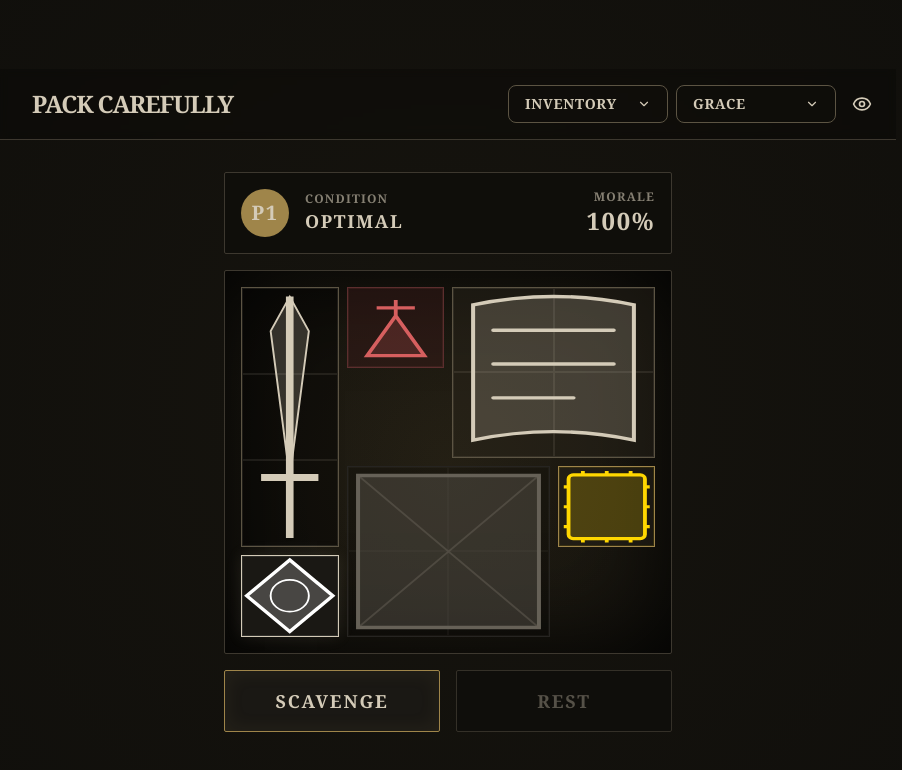
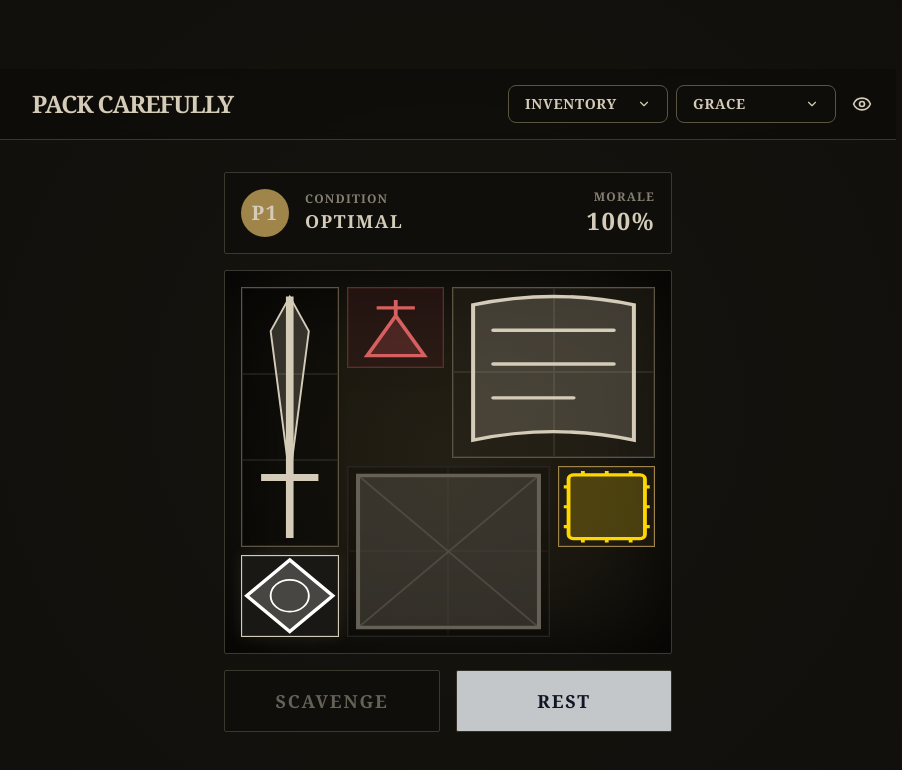
Before and after one commit to Samuel-Morgan-Tyghe/pack-carefully-competition, a React (Vite) app: page / in a window 1280 px wide. Shown: the top 770 px of the page, without its empty margins (192-1094 px from the left). Built offline with nearby package versions, Linux system fonts and the light colour scheme.

Commit message:
fix: restore missing dropdown and use generics to avoid any type

```diff
--- a/src/App.tsx
+++ b/src/App.tsx
@@ -1,6 +1,6 @@
-import React, { useState, useEffect } from 'react';
+import React, { useState } from 'react';
 import { motion, AnimatePresence } from 'framer-motion';
-import { Flame, Activity, Skull, Shield, Sword, Eye, Zap, Gem, ChevronDown, Check, Swords, Info, Layout, Backpack } from 'lucide-react';
+import { Flame, Activity, Skull, Shield, Sword, Eye, Zap, Gem, ChevronDown, Check } from 'lucide-react';
 import clsx from 'clsx';
 
 type Theme = 'ELDEN' | 'HADES' | 'PERSONA' | 'CURSED' | 'CYBER' | 'ARCTIC' | 'AUTOMATA' | 'PHANTOM' | 'BRUTALIST' | 'VAPOR' | 'NOIR' | 'PAPER' | 'TERMINAL' | 'CANDY' | 'STEAM' | 'GLASS' | 'MIDNIGHT' | 'ROYAL' | 'WIREFRAME';
@@ -601,21 +601,22 @@ function ItemGraphic({ id, theme }: { id: string; theme: Theme }) {
 
 // --- Components ---
 
-function Dropdown({
+function Dropdown<T extends string>({
   value,
   options,
   onChange,
   theme,
   label
 }: {
-  value: string;
+  value: T;
   options: { id: string; label: string }[];
-  onChange: (val: any) => void;
+  onChange: (val: T) => void;
   theme: Theme;
   label?: string
 }) {
   const [isOpen, setIsOpen] = useState(false);
-  const currentTheme = themes[theme];
+  // Remove unused currentTheme variable
+  // const currentTheme = themes[theme];
 
   return (
     <div className="relative z-[9999]">
@@ -1139,14 +1140,14 @@ function App() {
                    theme === 'PAPER' ? "bg-[#ff9999] text-white border-2 border-[#ff7777] shadow-md -rotate-1" :
                    theme === 'TERMINAL' ? "bg-black border border-[#00ff00] text-[#00ff00] hover:bg-[#003300]" :
                    theme === 'CANDY' ? "bg-[#ff69b4] text-white rounded-xl shadow-[0_4px_0_#d63384]" :
-                   theme === 'GLASS' ? "bg-white/20 backdrop-blur-md border border-white/30 text-white" :
-                   theme === 'MIDNIGHT' ? "bg-[#4338ca] text-white shadow-[0_0_20px_#4338ca]" :
-                   theme === 'ROYAL' ? "bg-[#800000] border-2 border-[#ffd700] text-[#ffd700]" :
-                   theme === 'WIREFRAME' ? "bg-transparent border border-black text-black hover:bg-black hover:text-white" :
-                   theme === 'STEAM' ? "bg-[#8b4513] border-2 border-[#cd853f] text-[#ffd700]" :
-                   theme === 'ELDEN' ? "bg-[#1a1814] border border-[#9f854a] text-[#d4cbb8] shadow-[inset_0_0_20px_rgba(159,133,74,0.1)]" :
-                   theme === 'HADES' ? "bg-[#2d1218] border-2 border-[#ff003c] text-[#ff003c] hover:bg-[#4a1d26]" :
-                   theme === 'PERSONA' ? "bg-white text-black border-4 border-black skew-x-[-12deg] shadow-[5px_5px_0_black]" :
+                   theme === 'GLASS' ? "bg-white/20 backdrop-blur-md border border-white/20 text-white/80" :
+                   theme === 'MIDNIGHT' ? "bg-[#1e1b4b] border border-[#312e81] text-[#6366f1]" :
+                   theme === 'ROYAL' ? "bg-[#2c0b0e] border border-[#8b0000] text-[#cd853f]" :
+                   theme === 'WIREFRAME' ? "bg-transparent border border-dashed border-black text-gray-500" :
+                   theme === 'STEAM' ? "bg-[#3e2723] border border-[#5d4037] text-[#cd853f]" :
+                   theme === 'ELDEN' ? "bg-[#0f0e0b] border border-[#3d382f] text-[#666157]" :
+                   theme === 'HADES' ? "bg-[#1a0b0f] border-2 border-[#59232c] text-[#59232c]" :
+                   theme === 'PERSONA' ? "bg-black text-white border-4 border-white skew-x-[12deg]" :
                    "bg-black text-white hover:bg-slate-800"
                  )}>
                    <span className={clsx("block", theme === 'PHANTOM' && "skew-y-[2deg]")}>Scavenge</span>
@@ -1169,9 +1170,6 @@ function App() {
                    theme === 'ROYAL' ? "bg-[#2c0b0e] border border-[#8b0000] text-[#cd853f]" :
                    theme === 'WIREFRAME' ? "bg-transparent border border-dashed border-black text-gray-500" :
                    theme === 'STEAM' ? "bg-[#3e2723] border border-[#5d4037] text-[#cd853f]" :
-                   theme === 'ELDEN' ? "bg-[#0f0e0b] border border-[#3d382f] text-[#666157]" :
-                   theme === 'HADES' ? "bg-[#1a0b0f] border-2 border-[#59232c] text-[#59232c]" :
-                   theme === 'PERSONA' ? "bg-black text-white border-4 border-white skew-x-[12deg]" :
                    "bg-slate-100 text-slate-900"
                  )}>
                    <span className={clsx("block", theme === 'PHANTOM' && "skew-y-[-2deg]")}>Rest</span>
```
